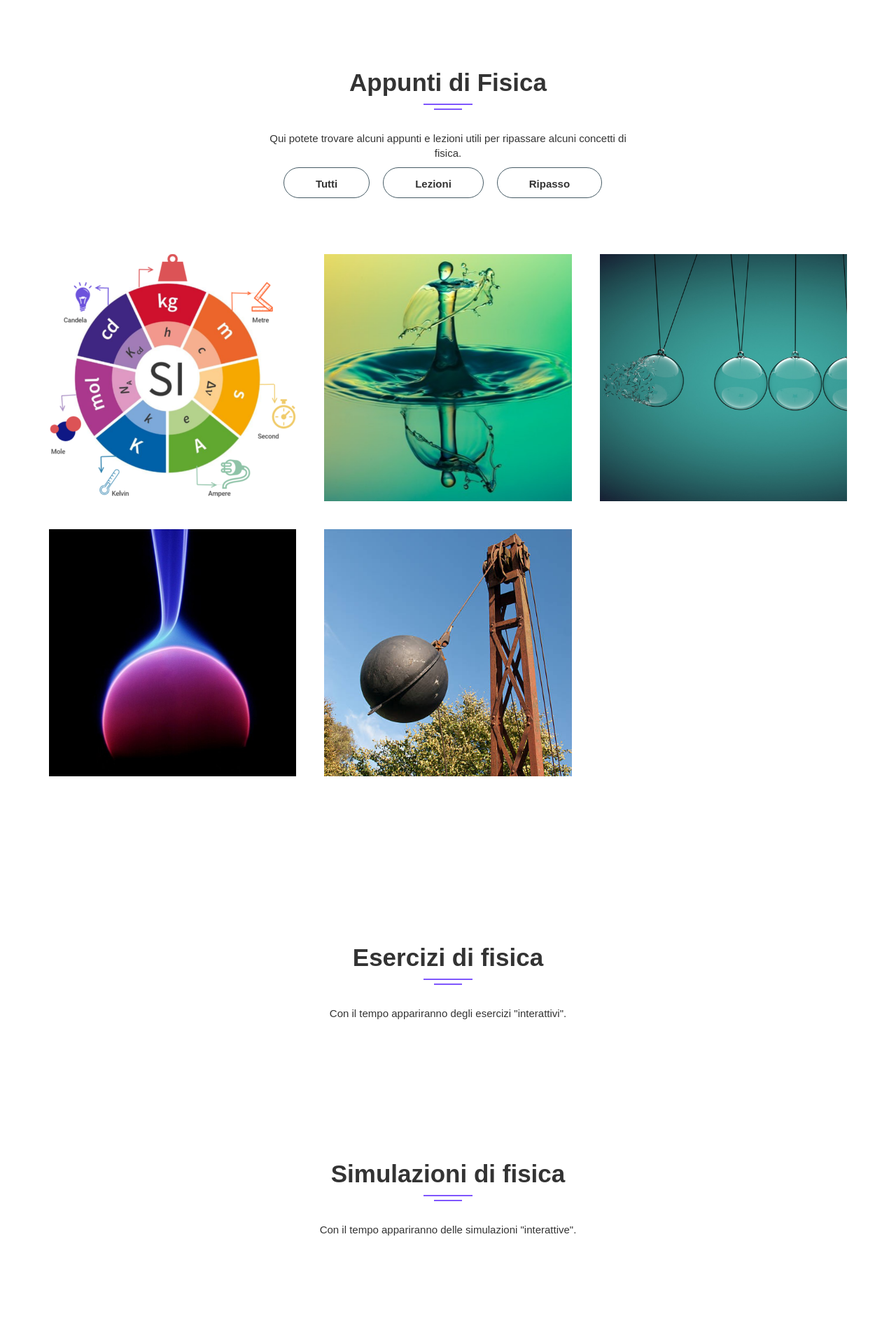
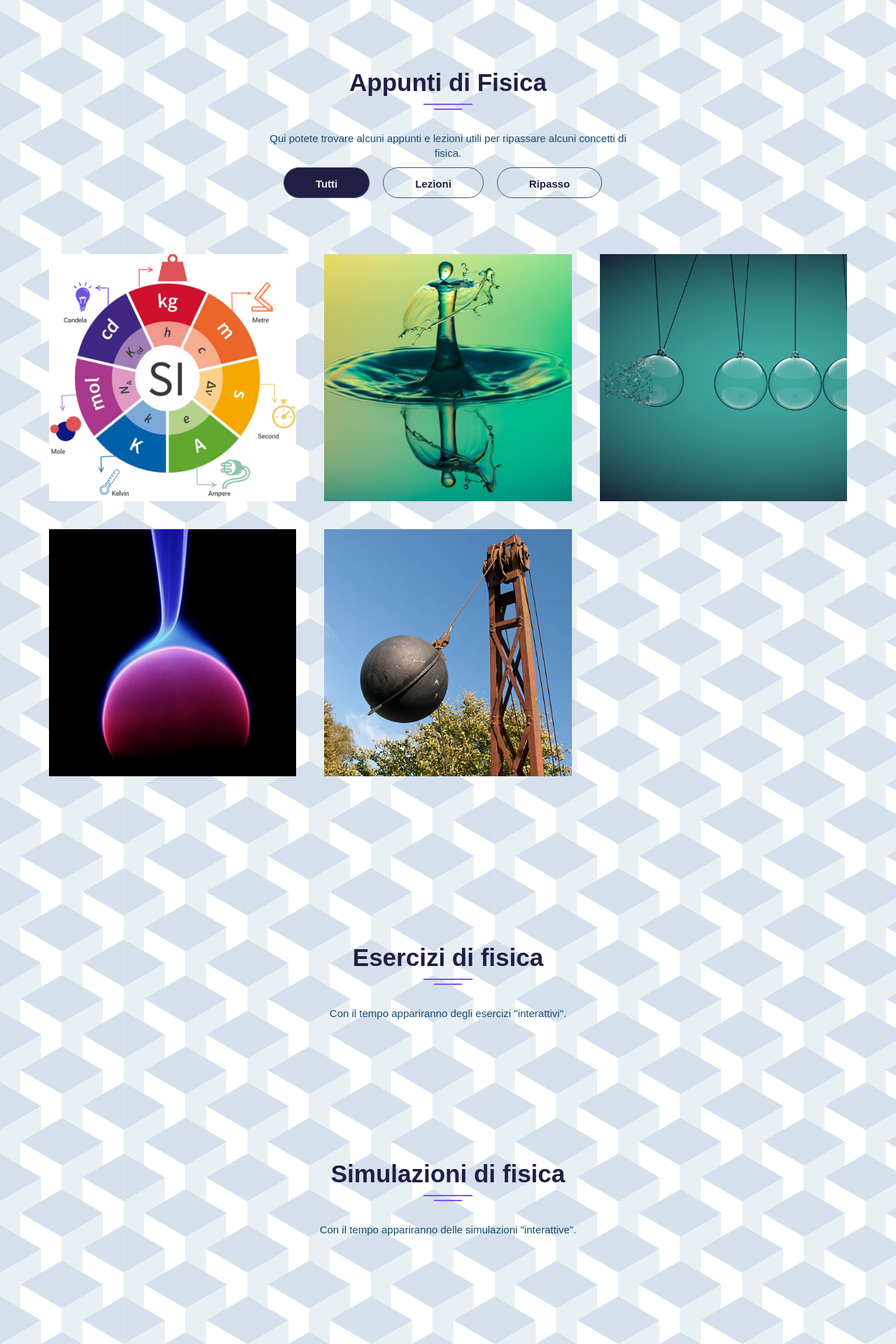
Before and after one commit to h4students98/h4students98.github.io, a PHP site: page /appunti.html in a window 1280 px wide. Shown: the part 103-2023 px from the top of the page at 70% size. Run offline with PHP 8.4, Linux system fonts and the light colour scheme; some libraries are stand-ins or nearby versions.

Commit message:
Update styles.css

```diff
--- a/css/styles.css
+++ b/css/styles.css
@@ -19,7 +19,7 @@
   src: url(../assets/fonts/Roboto-Light.ttf);
 }
 
-root{
+:root{
   --primary-color: #EEEEEE;
   --secondary-color: #7FA1C3;
   --third-color: #6482AD;
```
